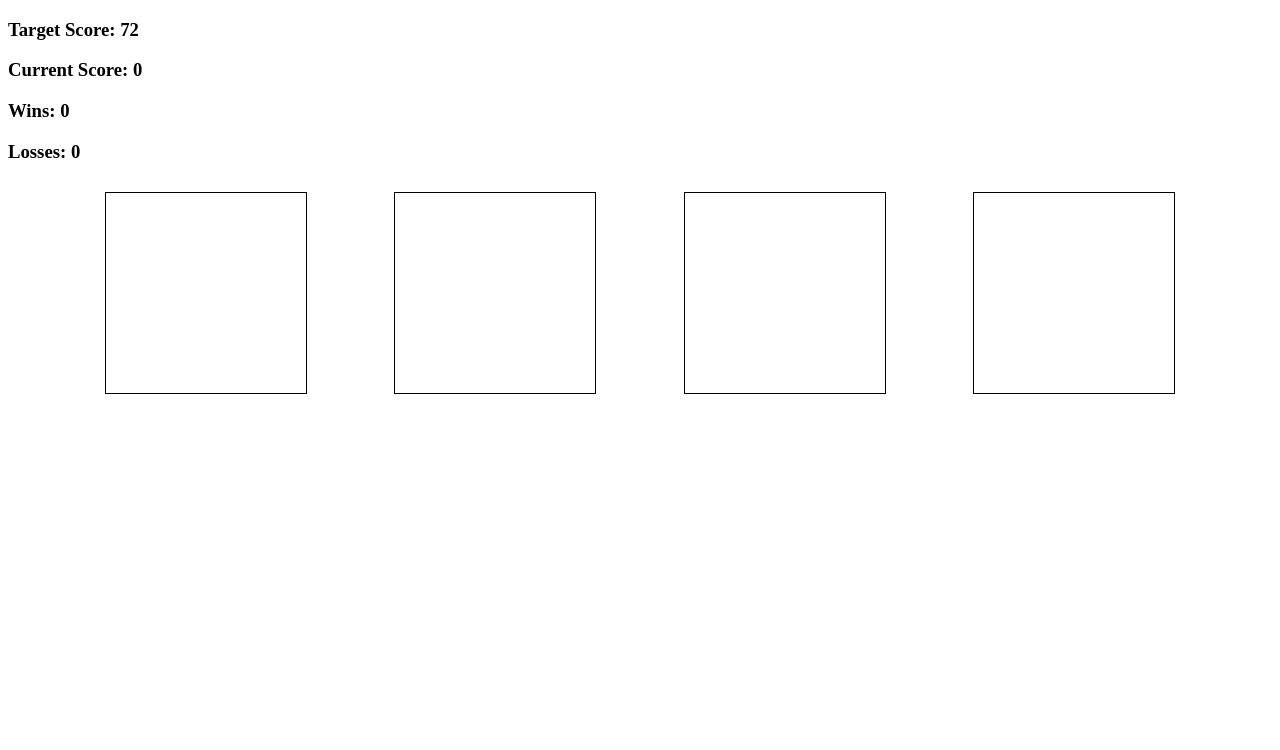
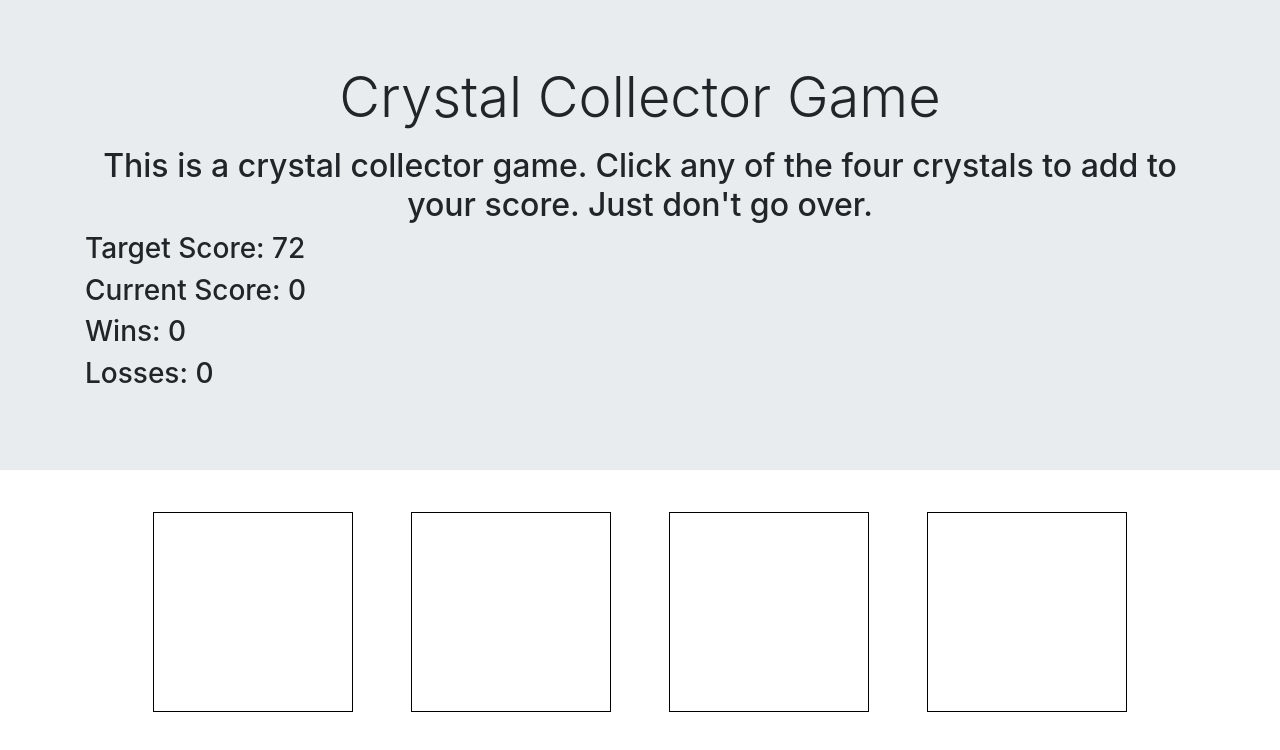
Before and after one commit to robertmoore40/Crystal-Collection, a plain HTML site: page index.html in a window 1280 px wide. Drawn offline with nearby package versions, Linux system fonts and the light colour scheme.

Commit message:
fixed +2 problem

```diff
--- a/index.html
+++ b/index.html
@@ -6,7 +6,7 @@
   <meta name="viewport" content="width=device-width, initial-scale=1.0">
   <meta http-equiv="X-UA-Compatible" content="ie=edge">
   <title>Crystal Collector Game</title>
-
+  <link rel="stylesheet" href="https://stackpath.bootstrapcdn.com/bootstrap/4.3.1/css/bootstrap.min.css" integrity="sha384-ggOyR0iXCbMQv3Xipma34MD+dH/1fQ784/j6cY/iJTQUOhcWr7x9JvoRxT2MZw1T" crossorigin="anonymous">
 
   <style>
     .box-holder {
@@ -20,17 +20,35 @@
       width: 200px;
       border: 1px black solid;
     }
+
+    .display-4 {
+      text-align:center;
+    }
+
+    .explain {
+      text-align:center;
+    }
+
   </style>
 </head>
 
 <body>
+    <div class="jumbotron jumbotron-fluid">
+        <div class="container">
+          <h1 class="display-4">Crystal Collector Game</h1>
+          <p class="lead">
+              <h2 class="explain"><span class="explain">This is a crystal collector game. Click any of the four crystals to add to your score. Just don't go over.</spam></h2>
+              <h3 class="target-score">Target Score: <span class="score">00</span></h3>
+              <h3 class="current">Current Score: <span class="current-score">00</span></h3>
+              <h3 class="wins-box">Wins: <span id="current-wins">0</span></h3>
+              <h3 class="losses-box">Losses: <span id="current-losses">0</span></h3>
+          </p>
+        </div>
+      </div>
 
 
   <div class="container">
-      <h3 class="target-score">Target Score: <span class="score">00</span></h3>
-      <h3 class="current">Current Score: <span class="current-score">00</span></h3>
-      <h3 class="wins-box">Wins: <span id="current-wins">0</span></h3>
-      <h3 class="losses-box">Losses: <span id="current-losses">0</span></h3>
+
 
     <div class="box-holder">
       <div class="box box1" data-which="0"></div>
@@ -86,15 +104,15 @@
       console.log($(this).attr("data-which"));
       var place = $(this).attr("data-which");
       var addScore = ranNumArr[place]
-      console.log(addScore)
-      console.log("------------------------")
+      // console.log(addScore)
+      // console.log("------------------------")
 
       current_score += addScore;
 
       // current_score = current_score + addScore
-      console.log(current_score);
-      console.log(wins);
-      console.log(losses);
+      // console.log(current_score);
+      // console.log(wins);
+      // console.log(losses);
 
     checkScore();
       // Update Page;
@@ -107,17 +125,20 @@
 
 
 function checkScore() {
+  console.log("we got into the checkscore method")
         if (current_score === target_score) {
+            console.log("the score is a win");
             alert("You're the crystal collector champion");
             resetGame();
             wins++;
-            $("#current-wins").text(wins++);
+            $("#current-wins").text(wins);
         }
         else if (current_score > target_score) {
+            console.log("the score is a loss");
             alert("You lose!");
             resetGame();
-            losses++;
-            $("#current-losses").text(losses++);
+            losses++
+            $("#current-losses").text(losses);
         }
 }
 
```
